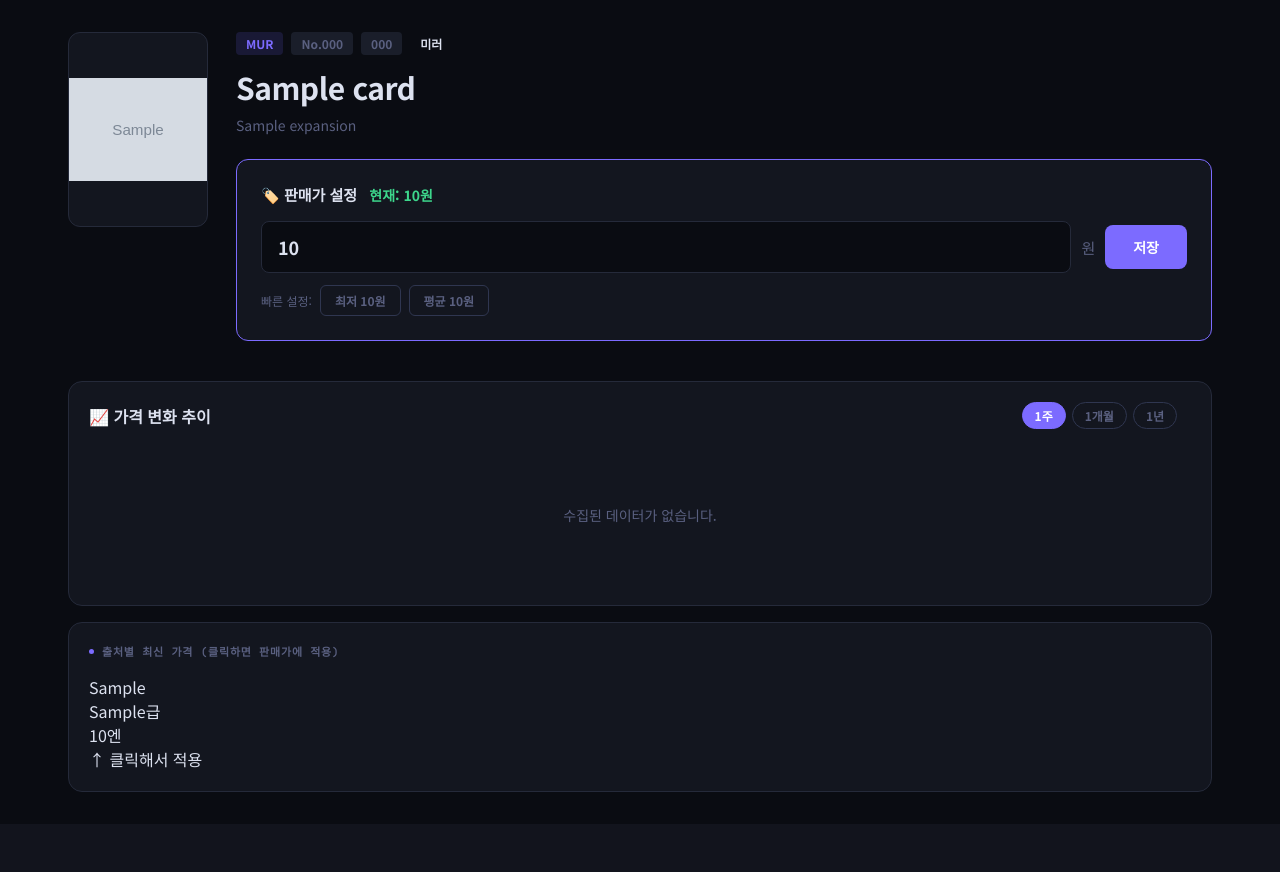
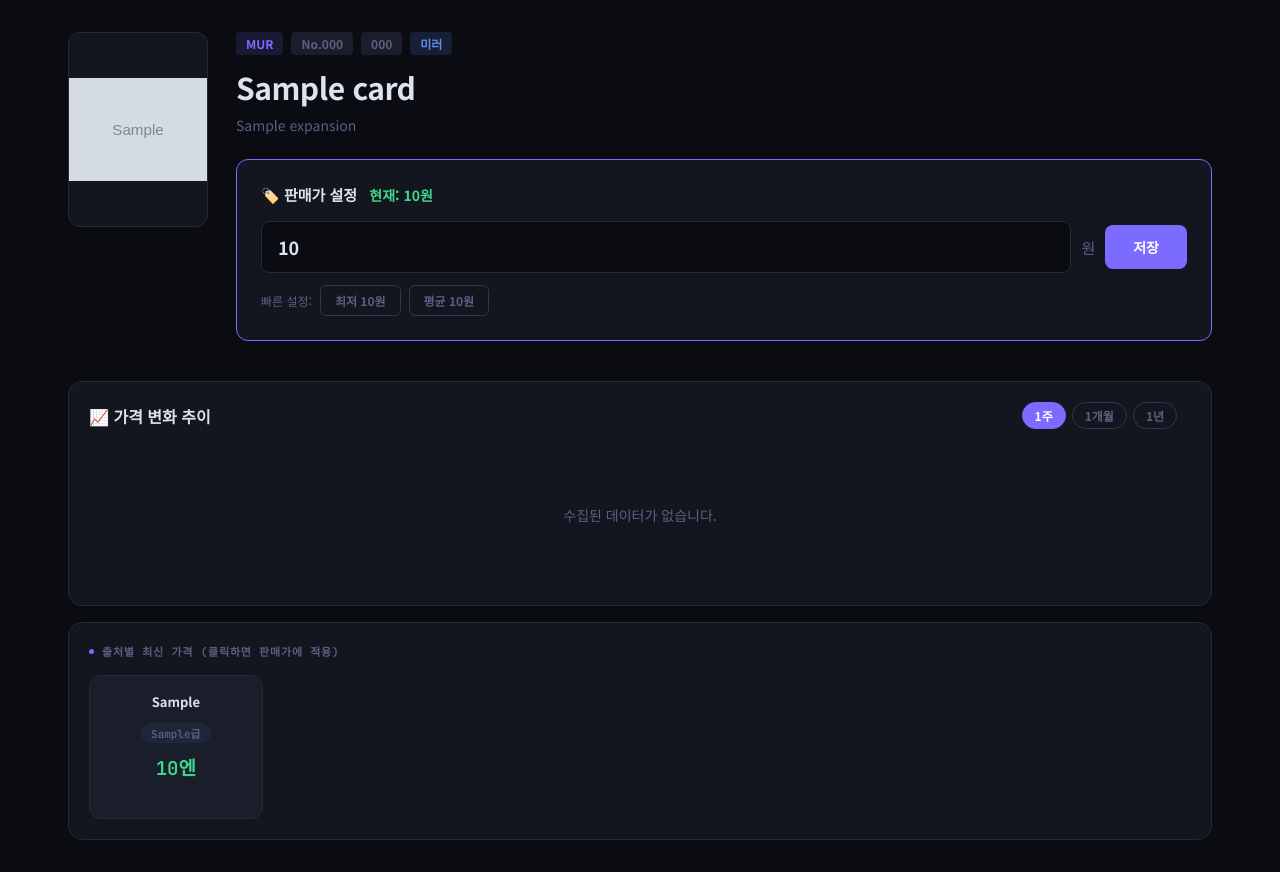
Before and after one commit to horhori2/pricehub, a Django app: page /pokemon/jp/cards/1/ in a window 1280 px wide. Shown: the part 56-928 px from the top of the page. Before the commit the page ends 848 px from the top, so only its background shows below. Run offline with Django 5.2, Linux system fonts and the light colour scheme; a user stored in the database is signed in; tables that the repository leaves empty hold one stand-in row (values such as "Sample post"); grey boxes marked "Sample" are stand-in pictures; parts of the project's set-up code (start-up, migrations or seed data) failed here and were passed over.

Commit message:
fix: 일본판 카드 상세 "출처별 최신 가격" 그리드 스타일 누락 수정
템플릿이 쓰는 .jp-price-grid/.jp-price-item 등 클래스가 dashboard.css에
정의된 적이 없어 텍스트만 나열되던 문제. 카드형 그리드로 정리하고
등급(S/A-/B/C)별로 금/은/동 톤 배지 색상 적용.

```diff
--- a/static/dashboard/dashboard.css
+++ b/static/dashboard/dashboard.css
@@ -297,6 +297,7 @@ main { max-width: 1200px; margin: 0 auto; padding: 32px 28px; }
 .badge { display: inline-block; padding: 3px 10px; border-radius: 4px; font-size: 12px; font-weight: 700; }
 .badge-rarity { background: rgba(108,99,255,0.15); color: var(--accent2); }
 .badge-code { background: var(--surface2); color: var(--text-muted); }
+.badge-mirror { background: rgba(91,141,239,0.15); color: var(--accent); }
 .card-name-title { font-size: 30px; font-weight: 700; letter-spacing: -0.5px; margin-bottom: 6px; }
 .card-expansion { font-size: 14px; color: var(--text-muted); margin-bottom: 24px; }
 .stats-row { display: flex; gap: 12px; flex-wrap: wrap; margin-bottom: 20px; }
@@ -343,6 +344,20 @@ main { max-width: 1200px; margin: 0 auto; padding: 32px 28px; }
 .history-table td { padding: 10px 12px; border-bottom: 1px solid var(--border); }
 .history-table tr:last-child td { border-bottom: none; }
 canvas { max-height: 280px; }
+
+/* ── card_detail: 일본판 출처별 최신 가격 ── */
+.jp-price-grid { display: grid; grid-template-columns: repeat(auto-fill, minmax(150px, 1fr)); gap: 12px; }
+.jp-price-item { background: var(--surface2); border: 1px solid var(--border); border-radius: 12px; padding: 16px; text-align: center; cursor: pointer; transition: all 0.15s; }
+.jp-price-item:hover { border-color: var(--accent2); transform: translateY(-2px); box-shadow: 0 6px 20px rgba(0,0,0,0.25); }
+.jp-price-source { font-size: 13px; font-weight: 700; color: var(--text); margin-bottom: 8px; }
+.jp-price-condition { display: inline-block; padding: 2px 10px; border-radius: 10px; font-size: 11px; font-weight: 700; margin-bottom: 10px; font-family: 'JetBrains Mono', monospace; background: var(--surface3); color: var(--text-muted); }
+.jp-price-condition.cond-S  { background: rgba(245,166,35,0.15); color: var(--warning); }
+.jp-price-condition.cond-Am { background: rgba(156,163,175,0.15); color: var(--rank-silver); }
+.jp-price-condition.cond-A  { background: rgba(156,163,175,0.15); color: var(--rank-silver); }
+.jp-price-condition.cond-B  { background: rgba(205,124,58,0.15); color: var(--rank-bronze); }
+.jp-price-value { font-size: 19px; font-weight: 800; font-family: 'JetBrains Mono', monospace; color: var(--success); margin-bottom: 6px; }
+.jp-price-hint { font-size: 10px; color: var(--text-dim); opacity: 0; transition: opacity 0.15s; }
+.jp-price-item:hover .jp-price-hint { opacity: 1; }
 
 /* ================================================================
    bulk_price.html 전용 스타일
```
Also changed, not shown: CHANGELOG.md.
